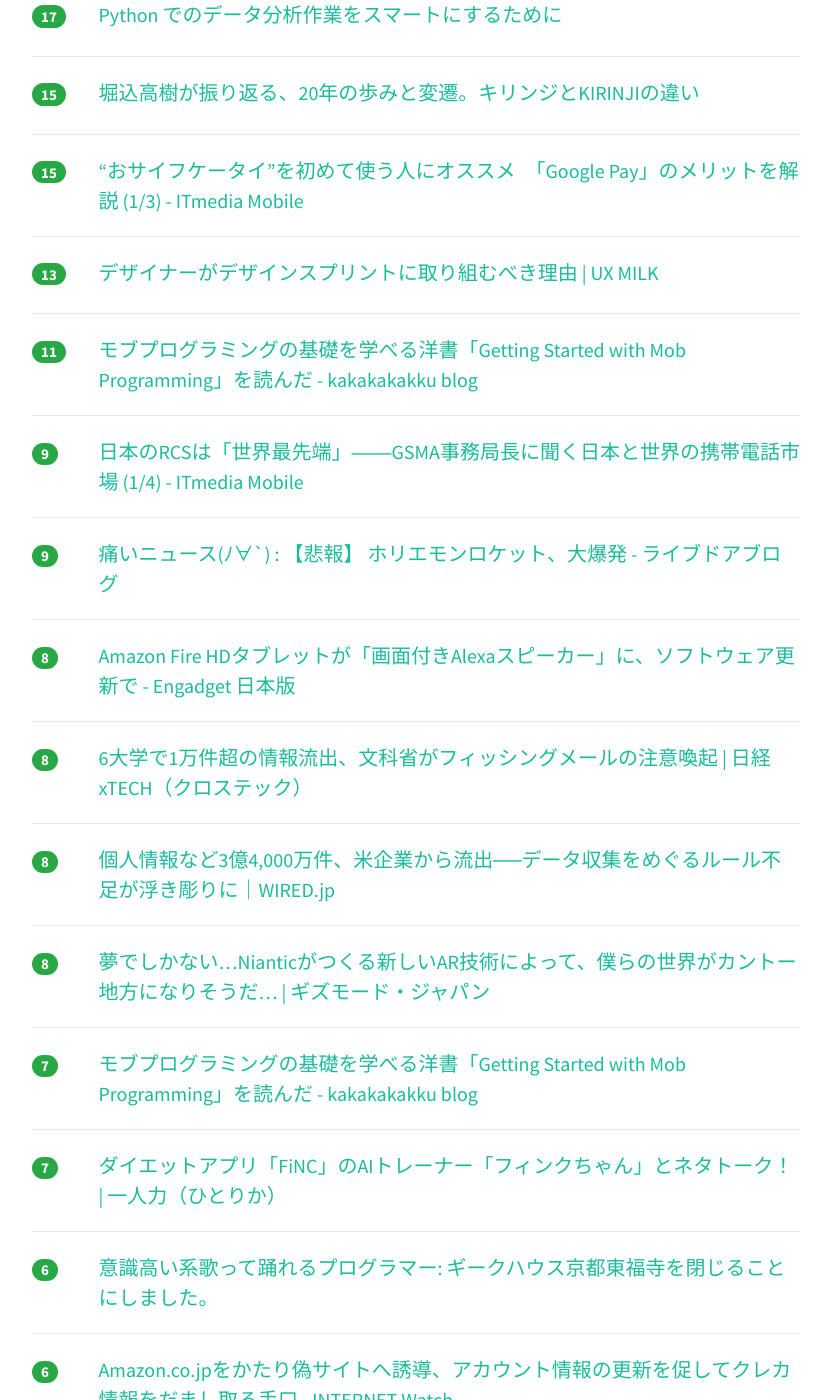
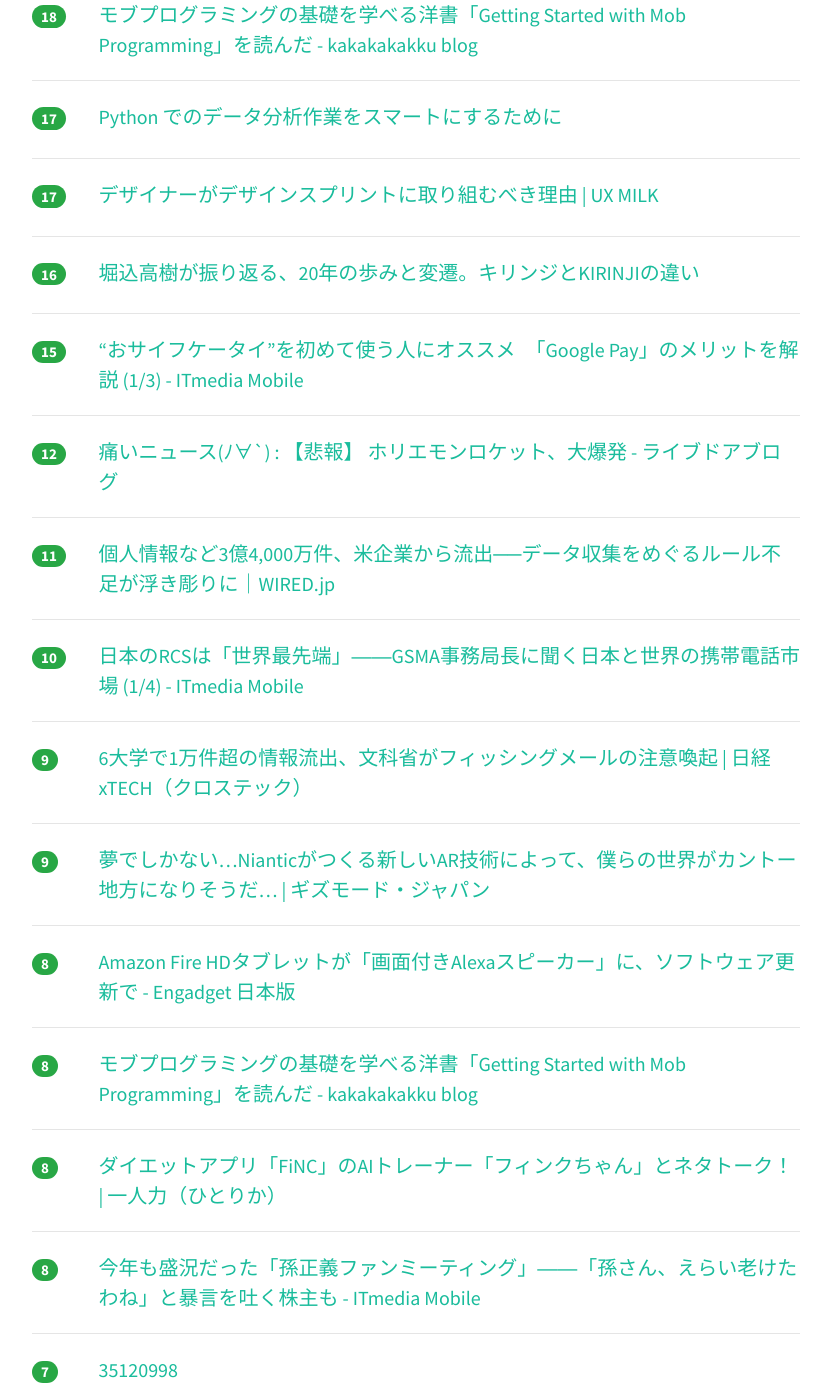
Before and after one commit to yatta47/hatena-matome-site, a Jekyll site: the page built from _posts/2018-06-30-hatena.md, in a window 1280 px wide and 1400 px high, scrolled down 832 px. Shown: the whole window, without its empty margins (224-1053 px from the left). Built offline with Jekyll 4.4.1, drawn with Linux system fonts in a browser that asks for light colours; nearby versions of some CDN libraries; some of the changed text lies outside the part shown.

Commit message:
Updated 2018-06-30

```diff
--- a/_posts/2018-06-30-hatena.md
+++ b/_posts/2018-06-30-hatena.md
@@ -1,13 +1,13 @@
 ---
 layout: post
 title:  "2018-06-30 はてぶIT"
-date:   2018-06-30 11:02:56
+date:   2018-06-30 12:02:51
 tags: [it-hotentry]
 ---
-29 件のデータあり
+34 件のデータあり
 
 <hr><div class="row">
-<div class="col-1"><span class="badge badge-pill badge-success h2">215</span></div>
+<div class="col-1"><span class="badge badge-pill badge-success h2">272</span></div>
 <div class="col-11"><a href='https://jp.techcrunch.com/2018/06/29/2018-06-28-what3words-saic-alpine-f1/' target='_blank'>世界を57兆個の小さな区画に分割してそれぞれにユニークな名前をつけたwhat3wordsに投資が殺到 | TechCrunch Japan</a></div>
 </div>
 <hr>
@@ -17,7 +17,7 @@ tags: [it-hotentry]
 </div>
 <hr>
 <div class="row">
-<div class="col-1"><span class="badge badge-pill badge-success h2">26</span></div>
+<div class="col-1"><span class="badge badge-pill badge-success h2">29</span></div>
 <div class="col-11"><a href='https://builderscon.io/tokyo/2018/session/c9420e29-489d-4abe-b8d7-96d1e4d61b47' target='_blank'>JavaCardの世界 - builderscon tokyo 2018</a></div>
 </div>
 <hr>
@@ -27,8 +27,13 @@ tags: [it-hotentry]
 </div>
 <hr>
 <div class="row">
-<div class="col-1"><span class="badge badge-pill badge-success h2">17</span></div>
+<div class="col-1"><span class="badge badge-pill badge-success h2">18</span></div>
 <div class="col-11"><a href='https://japanese.engadget.com/2018/06/29/google-os-kaios-2200/' target='_blank'>GoogleがフィーチャーフォンOSのKaiOSに2200万ドルを投資 - Engadget 日本版</a></div>
+</div>
+<hr>
+<div class="row">
+<div class="col-1"><span class="badge badge-pill badge-success h2">18</span></div>
+<div class="col-11"><a href='https://kakakakakku.hatenablog.com/entry/2018/06/29/192551' target='_blank'>モブプログラミングの基礎を学べる洋書「Getting Started with Mob Programming」を読んだ - kakakakakku blog</a></div>
 </div>
 <hr>
 <div class="row">
@@ -37,7 +42,12 @@ tags: [it-hotentry]
 </div>
 <hr>
 <div class="row">
-<div class="col-1"><span class="badge badge-pill badge-success h2">15</span></div>
+<div class="col-1"><span class="badge badge-pill badge-success h2">17</span></div>
+<div class="col-11"><a href='http://uxmilk.jp/73023' target='_blank'>デザイナーがデザインスプリントに取り組むべき理由 | UX MILK</a></div>
+</div>
+<hr>
+<div class="row">
+<div class="col-1"><span class="badge badge-pill badge-success h2">16</span></div>
 <div class="col-11"><a href='https://www.cinra.net/interview/201806-kirinji' target='_blank'>堀込高樹が振り返る、20年の歩みと変遷。キリンジとKIRINJIの違い</a></div>
 </div>
 <hr>
@@ -47,23 +57,28 @@ tags: [it-hotentry]
 </div>
 <hr>
 <div class="row">
-<div class="col-1"><span class="badge badge-pill badge-success h2">13</span></div>
-<div class="col-11"><a href='http://uxmilk.jp/73023' target='_blank'>デザイナーがデザインスプリントに取り組むべき理由 | UX MILK</a></div>
+<div class="col-1"><span class="badge badge-pill badge-success h2">12</span></div>
+<div class="col-11"><a href='http://blog.livedoor.jp/dqnplus/archives/1971938.html' target='_blank'>痛いニュース(ﾉ∀`) : 【悲報】 ホリエモンロケット、大爆発 - ライブドアブログ</a></div>
 </div>
 <hr>
 <div class="row">
 <div class="col-1"><span class="badge badge-pill badge-success h2">11</span></div>
-<div class="col-11"><a href='https://kakakakakku.hatenablog.com/entry/2018/06/29/192551' target='_blank'>モブプログラミングの基礎を学べる洋書「Getting Started with Mob Programming」を読んだ - kakakakakku blog</a></div>
+<div class="col-11"><a href='https://wired.jp/2018/06/29/exactis-leak-340-million-records/' target='_blank'>個人情報など3億4,000万件、米企業から流出──データ収集をめぐるルール不足が浮き彫りに｜WIRED.jp</a></div>
 </div>
 <hr>
 <div class="row">
-<div class="col-1"><span class="badge badge-pill badge-success h2">9</span></div>
+<div class="col-1"><span class="badge badge-pill badge-success h2">10</span></div>
 <div class="col-11"><a href='http://www.itmedia.co.jp/mobile/articles/1806/29/news143.html' target='_blank'>日本のRCSは「世界最先端」――GSMA事務局長に聞く日本と世界の携帯電話市場 (1/4) - ITmedia Mobile</a></div>
 </div>
 <hr>
 <div class="row">
 <div class="col-1"><span class="badge badge-pill badge-success h2">9</span></div>
-<div class="col-11"><a href='http://blog.livedoor.jp/dqnplus/archives/1971938.html' target='_blank'>痛いニュース(ﾉ∀`) : 【悲報】 ホリエモンロケット、大爆発 - ライブドアブログ</a></div>
+<div class="col-11"><a href='https://tech.nikkeibp.co.jp/atcl/nxt/news/18/01788/?ST=nxt_thmit_security' target='_blank'>6大学で1万件超の情報流出、文科省がフィッシングメールの注意喚起 | 日経 xTECH（クロステック）</a></div>
+</div>
+<hr>
+<div class="row">
+<div class="col-1"><span class="badge badge-pill badge-success h2">9</span></div>
+<div class="col-11"><a href='https://www.gizmodo.jp/2018/06/niantic-real-world-platform.html' target='_blank'>夢でしかない…Nianticがつくる新しいAR技術によって、僕らの世界がカントー地方になりそうだ… | ギズモード・ジャパン</a></div>
 </div>
 <hr>
 <div class="row">
@@ -73,27 +88,27 @@ tags: [it-hotentry]
 <hr>
 <div class="row">
 <div class="col-1"><span class="badge badge-pill badge-success h2">8</span></div>
-<div class="col-11"><a href='https://tech.nikkeibp.co.jp/atcl/nxt/news/18/01788/?ST=nxt_thmit_security' target='_blank'>6大学で1万件超の情報流出、文科省がフィッシングメールの注意喚起 | 日経 xTECH（クロステック）</a></div>
+<div class="col-11"><a href='https://ift.tt/2Izcby9' target='_blank'>モブプログラミングの基礎を学べる洋書「Getting Started with Mob Programming」を読んだ - kakakakakku blog</a></div>
 </div>
 <hr>
 <div class="row">
 <div class="col-1"><span class="badge badge-pill badge-success h2">8</span></div>
-<div class="col-11"><a href='https://wired.jp/2018/06/29/exactis-leak-340-million-records/' target='_blank'>個人情報など3億4,000万件、米企業から流出──データ収集をめぐるルール不足が浮き彫りに｜WIRED.jp</a></div>
+<div class="col-11"><a href='https://hitorica.com/finc-app-ai/' target='_blank'>ダイエットアプリ「FiNC」のAIトレーナー「フィンクちゃん」とネタトーク！ | 一人力（ひとりか）</a></div>
 </div>
 <hr>
 <div class="row">
 <div class="col-1"><span class="badge badge-pill badge-success h2">8</span></div>
-<div class="col-11"><a href='https://www.gizmodo.jp/2018/06/niantic-real-world-platform.html' target='_blank'>夢でしかない…Nianticがつくる新しいAR技術によって、僕らの世界がカントー地方になりそうだ… | ギズモード・ジャパン</a></div>
+<div class="col-11"><a href='http://www.itmedia.co.jp/mobile/articles/1806/29/news059.html' target='_blank'>今年も盛況だった「孫正義ファンミーティング」――「孫さん、えらい老けたわね」と暴言を吐く株主も - ITmedia Mobile</a></div>
 </div>
 <hr>
 <div class="row">
 <div class="col-1"><span class="badge badge-pill badge-success h2">7</span></div>
-<div class="col-11"><a href='https://ift.tt/2Izcby9' target='_blank'>モブプログラミングの基礎を学べる洋書「Getting Started with Mob Programming」を読んだ - kakakakakku blog</a></div>
+<div class="col-11"><a href='https://japan.cnet.com/article/35120998/' target='_blank'>35120998</a></div>
 </div>
 <hr>
 <div class="row">
 <div class="col-1"><span class="badge badge-pill badge-success h2">7</span></div>
-<div class="col-11"><a href='https://hitorica.com/finc-app-ai/' target='_blank'>ダイエットアプリ「FiNC」のAIトレーナー「フィンクちゃん」とネタトーク！ | 一人力（ひとりか）</a></div>
+<div class="col-11"><a href='https://www.halu7.com/entry/domain-googleanalytics-searchconsole' target='_blank'>独自ドメイン化のあとGoogleサーチコンソールのインデックスを引き継ぎする方法 - はるなぴログ</a></div>
 </div>
 <hr>
 <div class="row">
@@ -112,38 +127,48 @@ tags: [it-hotentry]
 </div>
 <hr>
 <div class="row">
-<div class="col-1"><span class="badge badge-pill badge-success h2">5</span></div>
-<div class="col-11"><a href='http://www.itmedia.co.jp/mobile/articles/1806/29/news059.html' target='_blank'>今年も盛況だった「孫正義ファンミーティング」――「孫さん、えらい老けたわね」と暴言を吐く株主も - ITmedia Mobile</a></div>
+<div class="col-1"><span class="badge badge-pill badge-success h2">6</span></div>
+<div class="col-11"><a href='https://devblog.fornothing.net/vim-pedal-%E3%82%92%E4%BD%9C%E3%82%8B/' target='_blank'>Vim pedal を作る | kdxu dev blog</a></div>
+</div>
+<hr>
+<div class="row">
+<div class="col-1"><span class="badge badge-pill badge-success h2">6</span></div>
+<div class="col-11"><a href='http://ascii.jp/elem/000/001/701/1701359/' target='_blank'>ASCII.jp：「クリィミーマミ」にVRで会えるイベント、吉祥寺で開催</a></div>
 </div>
 <hr>
 <div class="row">
 <div class="col-1"><span class="badge badge-pill badge-success h2">5</span></div>
-<div class="col-11"><a href='https://www.halu7.com/entry/domain-googleanalytics-searchconsole' target='_blank'>独自ドメイン化のあとGoogleサーチコンソールのインデックスを引き継ぎする方法 - はるなぴログ</a></div>
-</div>
-<hr>
-<div class="row">
-<div class="col-1"><span class="badge badge-pill badge-success h2">4</span></div>
 <div class="col-11"><a href='https://japan.cnet.com/article/35121681/' target='_blank'>SNS世代の高校生が抱える“いじめ”の悩み--N高とNetflixがコラボ授業 - CNET Japan</a></div>
 </div>
 <hr>
 <div class="row">
-<div class="col-1"><span class="badge badge-pill badge-success h2">4</span></div>
-<div class="col-11"><a href='https://japan.cnet.com/article/35120998/' target='_blank'>35120998</a></div>
+<div class="col-1"><span class="badge badge-pill badge-success h2">5</span></div>
+<div class="col-11"><a href='http://www.itmedia.co.jp/mobile/articles/1806/30/news018.html' target='_blank'>「通信の最適化」とは何か？　MVNOにとって福音となるのか？ (1/3) - ITmedia Mobile</a></div>
 </div>
 <hr>
 <div class="row">
-<div class="col-1"><span class="badge badge-pill badge-success h2">4</span></div>
-<div class="col-11"><a href='https://devblog.fornothing.net/vim-pedal-%E3%82%92%E4%BD%9C%E3%82%8B/' target='_blank'>Vim pedal を作る | kdxu dev blog</a></div>
+<div class="col-1"><span class="badge badge-pill badge-success h2">5</span></div>
+<div class="col-11"><a href='http://trend.nikkeibp.co.jp/atcl/contents/18/00011/00004/' target='_blank'>リクルートの校閲AIが驚異的な効果　検出率は人を超え数秒で完了：日経クロストレンド</a></div>
 </div>
 <hr>
 <div class="row">
-<div class="col-1"><span class="badge badge-pill badge-success h2">4</span></div>
-<div class="col-11"><a href='http://ascii.jp/elem/000/001/701/1701359/' target='_blank'>ASCII.jp：「クリィミーマミ」にVRで会えるイベント、吉祥寺で開催</a></div>
+<div class="col-1"><span class="badge badge-pill badge-success h2">5</span></div>
+<div class="col-11"><a href='https://japan.cnet.com/article/35121471/' target='_blank'>音声通知ワイヤレスイヤホン「Zeeny」--スマホ画面見ずにメッセージ、スケジュール確認 - CNET Japan</a></div>
+</div>
+<hr>
+<div class="row">
+<div class="col-1"><span class="badge badge-pill badge-success h2">3</span></div>
+<div class="col-11"><a href='https://motion-gallery.net/projects/OrbitalChristmas' target='_blank'>短編SF映画『オービタル・クリスマス』～聖夜を祝う全ての人に～ - クラウドファンディングのMotionGallery</a></div>
+</div>
+<hr>
+<div class="row">
+<div class="col-1"><span class="badge badge-pill badge-success h2">3</span></div>
+<div class="col-11"><a href='https://builderscon.io/tokyo/2018/session/5485dc21-810e-4d12-9102-30b2812cd64f' target='_blank'>つらくないマルチテナンシーを求めて: 全て見せます！データベース移行プロジェクトの裏側 - builderscon tokyo 2018</a></div>
 </div>
 <hr>
 <div class="row">
 <div class="col-1"><span class="badge badge-pill badge-success h2">2</span></div>
-<div class="col-11"><a href='http://www.itmedia.co.jp/mobile/articles/1806/30/news018.html' target='_blank'>「通信の最適化」とは何か？　MVNOにとって福音となるのか？ (1/3) - ITmedia Mobile</a></div>
+<div class="col-11"><a href='http://www.kotaro269.com/articles/56913.html' target='_blank'>ディズニーが開発した、人型スタントロボットが凄い</a></div>
 </div>
 <hr>
 <div class="row">
```
